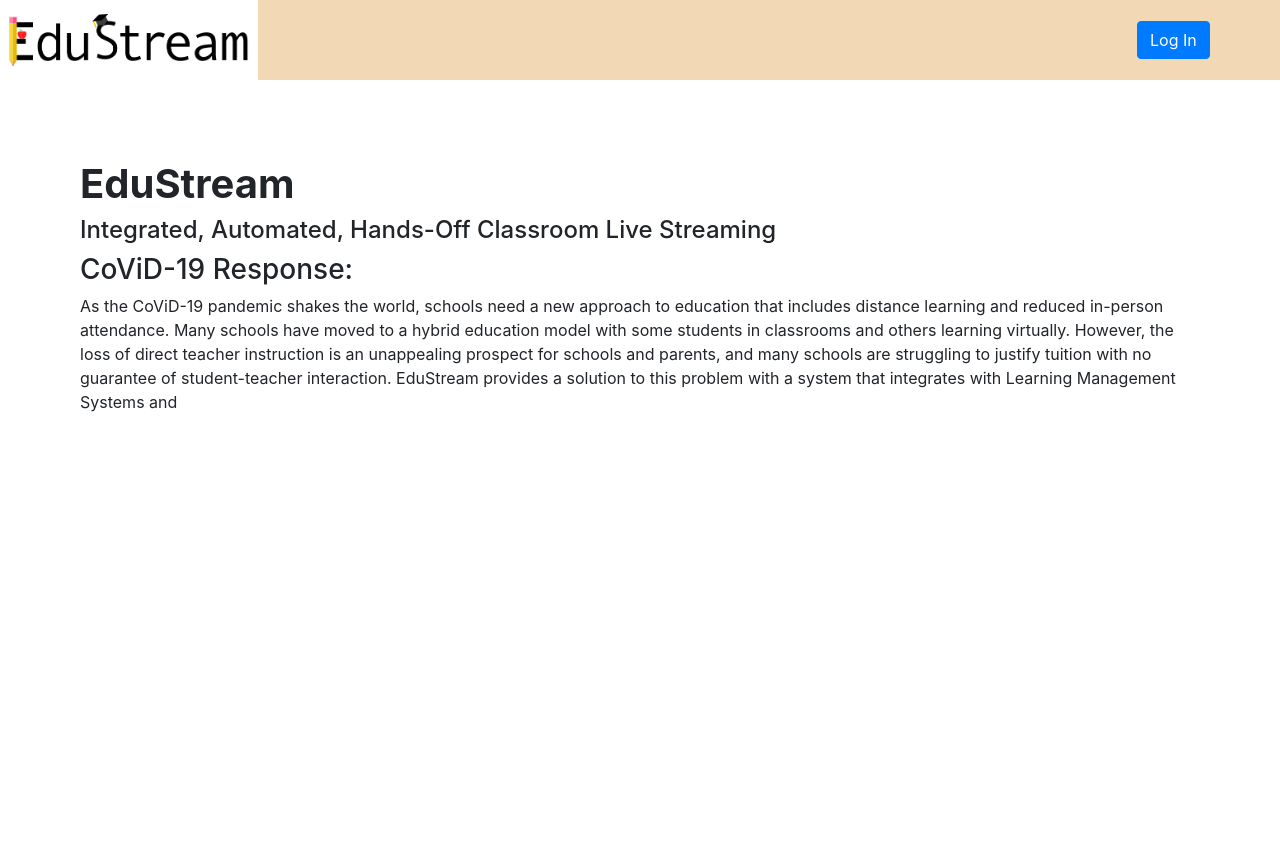
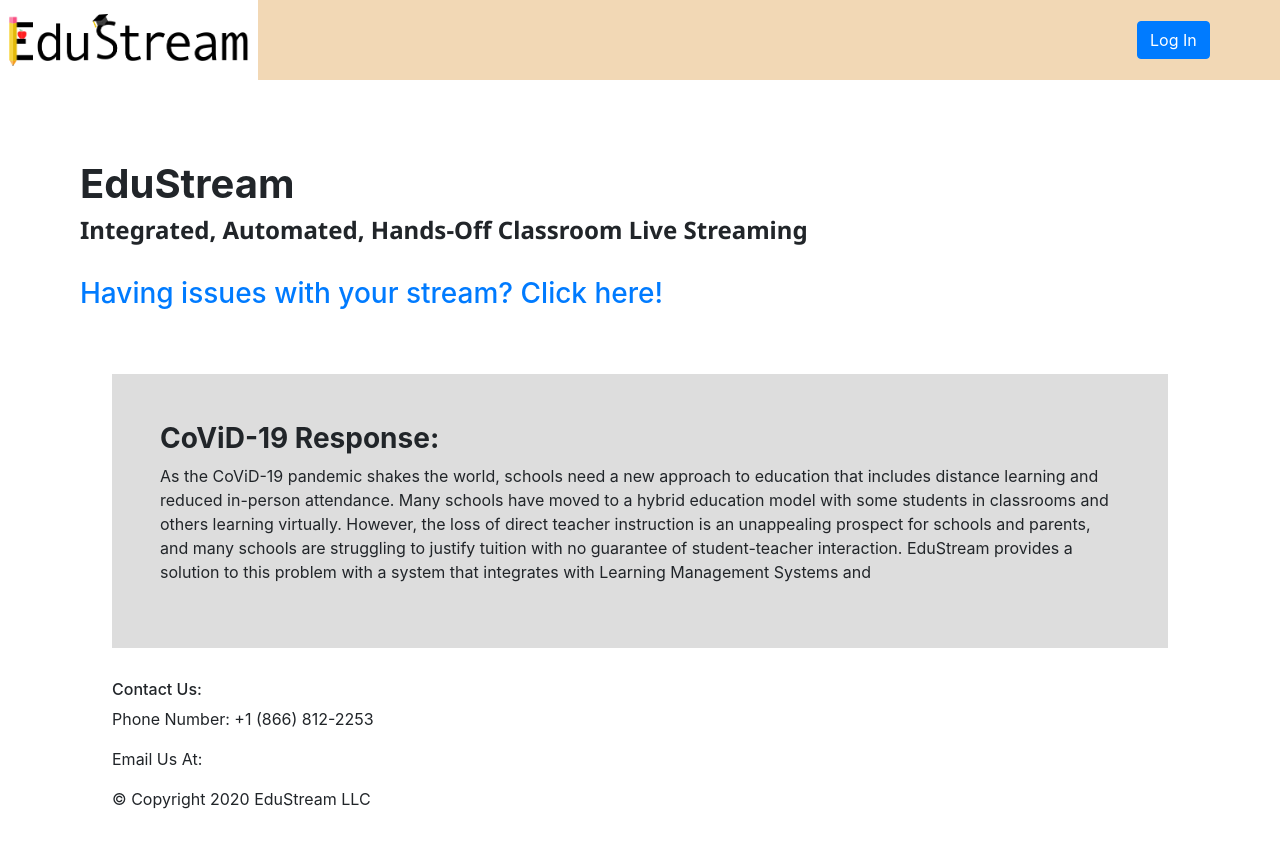
Before and after one commit to joeegan2202/edustream-web, a React app: page / in a window 1280 px wide. Shown: the top 848 px of the page. Before the commit the page ends 800 px from the top, so only its background shows below. Built offline with nearby package versions, Linux system fonts and the light colour scheme.

Commit message:
Changes before switching to videojs

```diff
--- a/public/index.html
+++ b/public/index.html
@@ -15,6 +15,10 @@
       user's mobile device or desktop. See https://developers.google.com/web/fundamentals/web-app-manifest/
     -->
     <link rel="manifest" href="%PUBLIC_URL%/manifest.json" />
+    <!-- Font for EduStream branding. It looks close to Andale Mono, which the logo is branded with -->
+    <link href="https://fonts.googleapis.com/css2?family=Cousine&display=swap" rel="stylesheet">
+    <!-- Font for pairing with Cousine. Subheadings and such -->
+    <link href="https://fonts.googleapis.com/css2?family=Noto+Sans:wght@700&display=swap" rel="stylesheet">
     <!--
       Notice the use of %PUBLIC_URL% in the tags above.
       It will be replaced with the URL of the `public` folder during the build.
--- a/src/Admin.js
+++ b/src/Admin.js
@@ -365,7 +365,14 @@
             history.push('/admin/import/periods')
           }}>Edit Manually</Button>
         </form>
-        <form>
+        <form onSubmit={e => {
+          e.preventDefault()
+          console.log(document.querySelector('#authfile').files[0])
+          fetch(`https://${API_URL}/admin/import/auth/?sid=${window.localStorage.getItem('sid')}&session=${window.sessionStorage.getItem('session')}`, {
+            method: 'PUT',
+            body: document.querySelector('#authfile').files[0]
+          })
+        }}>
           <label>Authenticated Users</label>
           <input type="file" id="authfile"></input>
           <Button type="submit">Submit Form</Button>
--- a/src/Auth.js
+++ b/src/Auth.js
@@ -83,7 +83,7 @@
                 <InputGroup.Prepend>
                   <InputGroup.Text>Username</InputGroup.Text>
                 </InputGroup.Prepend>
-                <FormControl placeholder="Username" />
+                <FormControl placeholder="Username" autoCapitalize="off" />
               </InputGroup>
               <InputGroup id="pword">
                 <InputGroup.Prepend>
--- /dev/null
+++ b/src/Home.css
@@ -0,0 +1,26 @@
+section, footer {
+    margin: 2em;
+}
+
+.home h1 {
+    font-family: "Cousine", monospaced;
+}
+
+#help {
+    padding: 5em;
+    margin-top: 3em;
+    margin-bottom: 3em;
+}
+
+h4 {
+    font-family: "Noto Sans", Arial, sans-serif;
+}
+
+section {
+    background-color: #DDD;
+    padding: 3em;
+}
+
+section h3 {
+    font-weight: bold;
+}
--- a/src/Home.js
+++ b/src/Home.js
@@ -1,15 +1,23 @@
 import React from 'react'
+import './Home.css'
 
 function Home() {
     return (
         <div className="Home" id="give-space">
             <h1><b>EduStream</b></h1><h4>Integrated, Automated, Hands-Off Classroom Live Streaming</h4>
+            <a id="help" href="https://docs.google.com/document/d/1Eoy1xEUL_Ds67yLz5kR5hX9l8ezdNLuqOaoFNLWWD_Q/edit?ts=5f3c1ea6"><h3>Having issues with your stream? Click here!</h3></a>
             <section><h3>CoViD-19 Response:</h3><p>
                 As the CoViD-19 pandemic shakes the world, schools need a new approach to education that includes distance learning and reduced in-person attendance.
                 Many schools have moved to a hybrid education model with some students in classrooms and others learning virtually.
                 However, the loss of direct teacher instruction is an unappealing prospect for schools and parents, and many schools are struggling to justify tuition with no guarantee of student-teacher interaction.
                 EduStream provides a solution to this problem with a system that integrates with Learning Management Systems and
             </p></section>
+            <footer>
+                <h6>Contact Us:</h6>
+                <p>Phone Number: +1 (866) 812-2253</p>
+                <p>Email Us At: <a href="mailto:contact@edustream.biz"></a></p>
+                <p>© Copyright 2020 EduStream LLC</p>
+            </footer>
         </div>
     )
 }
--- a/src/StreamPlayer.js
+++ b/src/StreamPlayer.js
@@ -11,8 +11,6 @@
 
     let session = window.sessionStorage.getItem('session')
 
-    console.log(this.props)
-
     this.state = {
       session,
       source: `https://${API_URL}/stream/${this.props.streamPath}/stream.m3u8`,
@@ -20,19 +18,19 @@
     }
   }
 
-  componentDidMount() {
+  startStream() {
     var video = document.querySelector('video');
     if (Hls.isSupported()) {
       let hls = new Hls();
-      console.log("HLS is supported")
       hls.loadSource(this.state.source);
       hls.attachMedia(video);
       hls.on(Hls.Events.MANIFEST_PARSED, function () {
-        console.log("Attached!")
         video.play()
       });
-      hls.on(Hls.Events.ERROR, function (event, data) {
-        console.log(data)
+      hls.on(Hls.Events.ERROR, (event, data) => {
+        if(data.fatal) {
+          setTimeout(this.startStream.bind(this), 1000)
+        }
       });
 
       this.setState({ hls })
@@ -46,10 +44,15 @@
     }
   }
 
+  componentDidMount() {
+    this.startStream()
+  }
+
   componentWillUnmount() {
     if (this.state.hls) {
       this.state.hls.destroy()
     }
+    document.querySelector('video').src=null
   }
 
   render() {
@@ -61,7 +64,9 @@
             {error.message}
           </Alert>
         ))}
-        <video controls></video>
+        {this.props.role === 'teacher' ?
+        <video controls mute poster="banner.png"></video> :
+        <video controls poster="/banner.png"></video>}
       </div>
     )
   }
--- a/src/Watch.js
+++ b/src/Watch.js
@@ -115,7 +115,7 @@
             </div>
             )})() : null}
         <div id="col1">
-          <StreamPlayer streamPath={this.state.streamPath}></StreamPlayer>
+          <StreamPlayer role={this.state.role} streamPath={this.state.streamPath}></StreamPlayer>
           <div id="stream-info">
             <h1>Welcome, {this.state.name}!</h1>
             <p>Class: {this.state.cname}<br/>Period: {this.state.period}</p>
```
